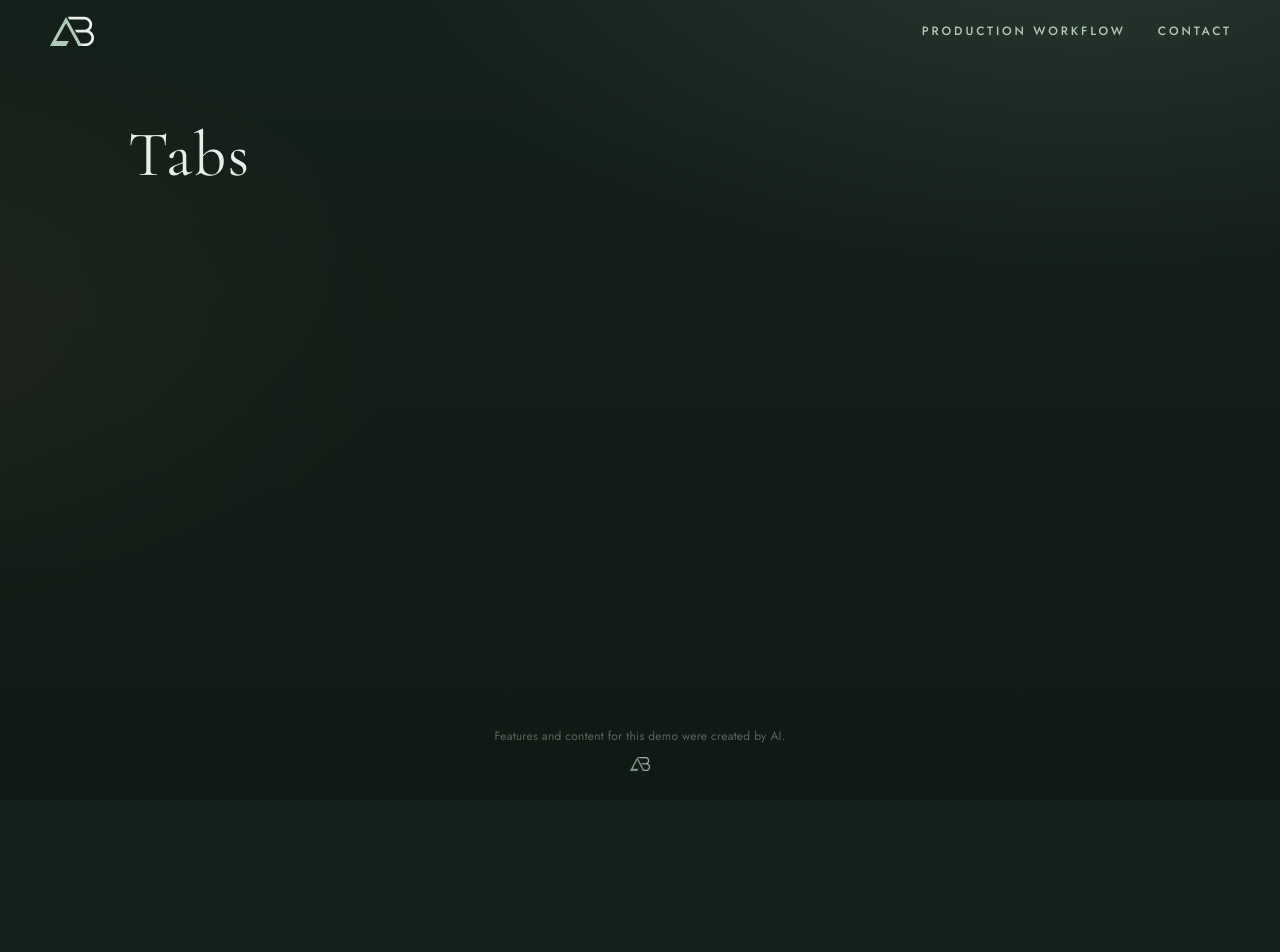
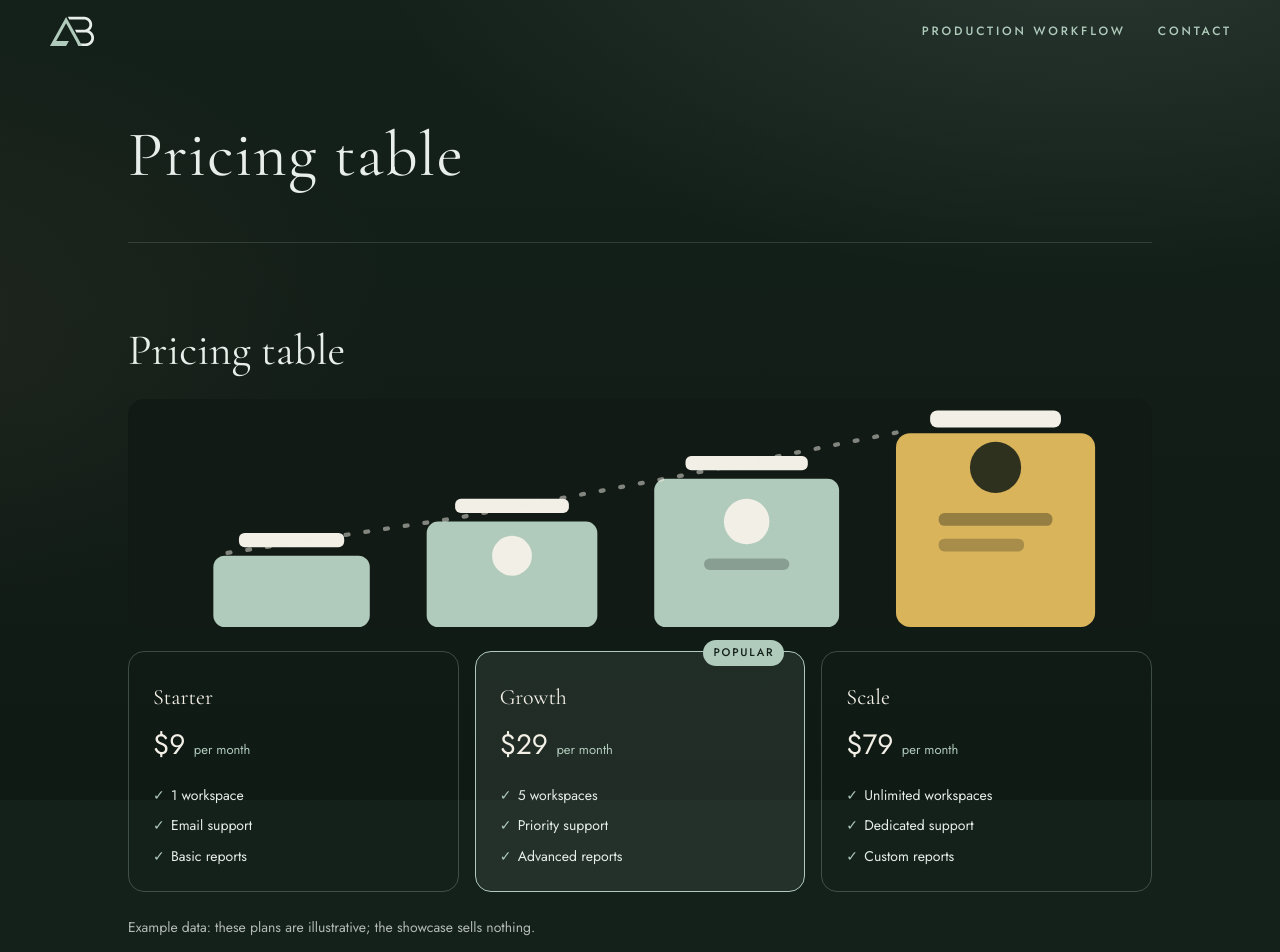
Before and after one commit to ashtonbach/agent-showcase, a Next.js app: page /showcase/ in a window 1280 px wide. Shown: the top 952 px of the page. Before the commit the page ends 800 px from the top, so only its background shows below. Built offline with nearby package versions, Linux system fonts and the light colour scheme.

Commit message:
Feature: Pricing table (Author: Alder)

```diff
--- a/app/lab/current.json
+++ b/app/lab/current.json
@@ -1 +1 @@
-{"slug":"tabs"}
+{"slug":"pricing-table"}
--- /dev/null
+++ b/app/lab/pricing-table/index.tsx
@@ -0,0 +1,96 @@
+"use client";
+import { useState } from "react";
+
+type Tier = {
+  name: string;
+  price: string;
+  best?: boolean;
+  bullets: string[];
+};
+
+const TIERS: Tier[] = [
+  {
+    name: "Starter",
+    price: "$9",
+    bullets: ["1 workspace", "Email support", "Basic reports"],
+  },
+  {
+    name: "Growth",
+    price: "$29",
+    best: true,
+    bullets: ["5 workspaces", "Priority support", "Advanced reports"],
+  },
+  {
+    name: "Scale",
+    price: "$79",
+    bullets: ["Unlimited workspaces", "Dedicated support", "Custom reports"],
+  },
+];
+
+export default function Lab() {
+  const [artOk, setArtOk] = useState(true);
+
+  return (
+    <section data-lab="pricing-table" aria-labelledby="pricing-table-h2">
+      <h2 id="pricing-table-h2">Pricing table</h2>
+      {artOk ? (
+        <img
+          data-art="image"
+          src="/lab/pricing-table/header.svg"
+          width={720}
+          height={160}
+          alt=""
+          className="lab-pt-art"
+          onError={() => setArtOk(false)}
+        />
+      ) : (
+        <span data-art="fallback" aria-hidden="true" className="lab-pt-art lab-pt-fallback" />
+      )}
+      <ul className="lab-pt-grid">
+        {TIERS.map((tier) => (
+          <li
+            key={tier.name}
+            className={"lab-pt-card" + (tier.best ? " lab-pt-best" : "")}
+            data-best={tier.best ? "true" : undefined}
+          >
+            {tier.best && <span className="lab-pt-badge">Popular</span>}
+            <h3 className="lab-pt-name">{tier.name}</h3>
+            <p className="lab-pt-price">
+              {tier.price} <span className="lab-pt-per">per month</span>
+            </p>
+            <ul className="lab-pt-features">
+              {tier.bullets.map((b) => (
+                <li key={b}>{b}</li>
+              ))}
+            </ul>
+          </li>
+        ))}
+      </ul>
+      <p className="lab-pt-note">
+        Example data: these plans are illustrative; the showcase sells nothing.
+      </p>
+      <style>{css}</style>
+    </section>
+  );
+}
+
+const css = `
+[data-lab="pricing-table"] { max-width: min(960px, 100%); margin: 8px auto 56px; }
+.lab-pt-art { display: block; width: 100%; height: auto; aspect-ratio: 9 / 2; border-radius: 16px; margin: 0 0 24px; object-fit: cover; }
+.lab-pt-fallback { background: rgba(176,203,188,0.16); }
+.lab-pt-grid { list-style: none; margin: 0; padding: 0; display: grid; grid-template-columns: repeat(3, 1fr); gap: 16px; }
+.lab-pt-card { position: relative; border: 1px solid rgba(176,203,188,0.28); border-radius: 16px; padding: 24px; background: transparent; color: #E8EEE9; }
+.lab-pt-best { border-color: var(--sage); background: rgba(176,203,188,0.1); }
+.lab-pt-badge { position: absolute; top: -12px; right: 20px; background: var(--sage); color: #14201A; font-family: var(--sans); font-weight: 500; letter-spacing: 0.16em; text-transform: uppercase; font-size: 11px; padding: 4px 10px; border-radius: 999px; }
+.lab-pt-name { font-family: var(--serif); font-weight: 400; font-size: 22px; margin: 4px 0 8px; color: #F2EFE6; }
+.lab-pt-price { font-size: 28px; margin: 0 0 16px; color: #F2EFE6; }
+.lab-pt-per { font-size: 13px; color: var(--sage); font-family: var(--sans); }
+.lab-pt-features { list-style: none; margin: 0; padding: 0; display: flex; flex-direction: column; gap: 8px; font-size: 14px; color: #E8EEE9; }
+.lab-pt-features li { padding-left: 18px; position: relative; }
+.lab-pt-features li::before { content: "\\2713"; position: absolute; left: 0; color: var(--sage); }
+.lab-pt-note { margin-top: 24px; font-size: 14px; color: rgba(232,238,233,0.75); }
+@media (max-width: 760px) {
+  .lab-pt-grid { grid-template-columns: 1fr; }
+  .lab-pt-badge { top: -10px; }
+}
+`;
--- a/app/page.tsx
+++ b/app/page.tsx
@@ -1,3 +1,4 @@
+import Lab from "./lab/pricing-table";
 import { readDemoKey, demoTitle } from "./demo-name";
 const demoKey = readDemoKey();
 const demoName = demoTitle();
@@ -5,7 +6,7 @@ export default function Page() {
   return (
     <div className="page-stack">
       <h1 className="demo-title" data-i18n={demoKey}>{demoName}</h1>
-      {/* lab:slot */}
+      <Lab /> {/* lab:slot */}
     </div>
   );
 }
```
